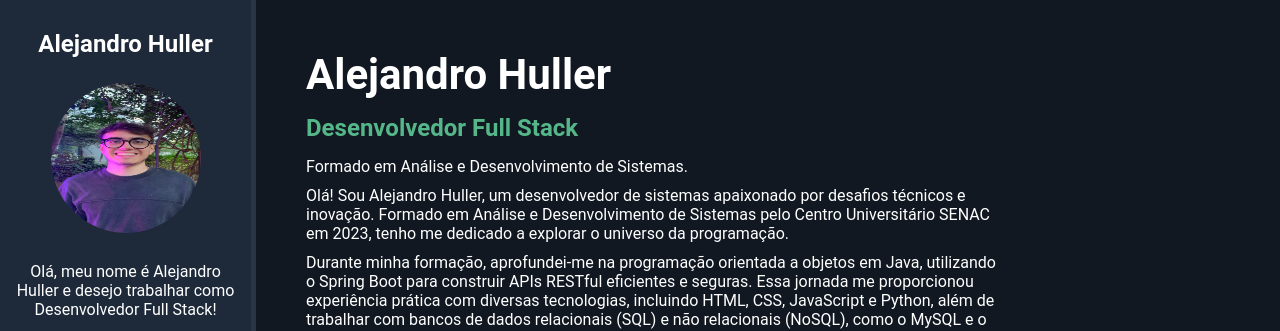
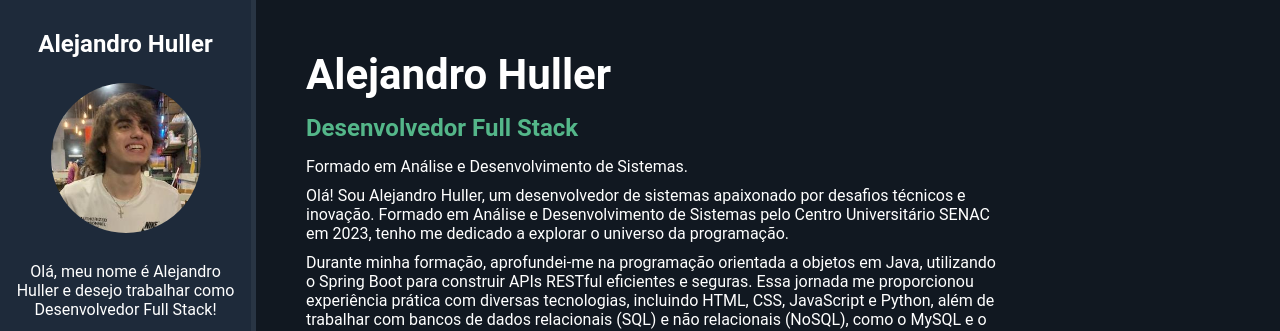
Before and after one commit to alehuller/alehuller.github.io, a plain HTML site: page index.html in a window 1280 px wide. Shown: the top 331 px of the page. Drawn offline with nearby package versions, Linux system fonts and the light colour scheme; a web font is replaced by a local one.

Commit message:
Atualização na foto de Index. Voltando a foto original.

```diff
--- a/index.html
+++ b/index.html
@@ -15,7 +15,7 @@
     <main id="container">
         <aside id="bio-container">
             <h2>Alejandro Huller</h2>
-            <img id="bio-image" src="img/foto2.jpeg" alt="Alejandro Huller">
+            <img id="bio-image" src="img/yo.png" alt="Alejandro Huller">
             <p>Olá, meu nome é Alejandro Huller e desejo trabalhar como Desenvolvedor Full Stack!</p>
             <p id="welcome-text">Seja bem-vindo!</p>
             <ul id="social-container">
```
